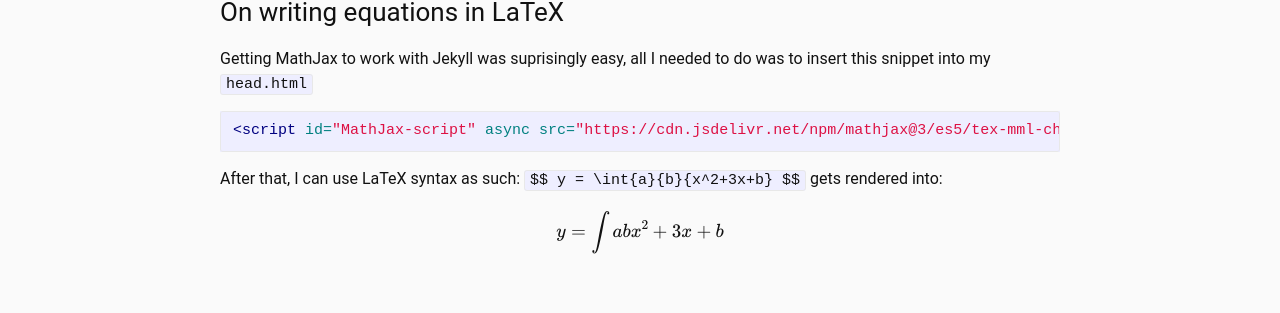
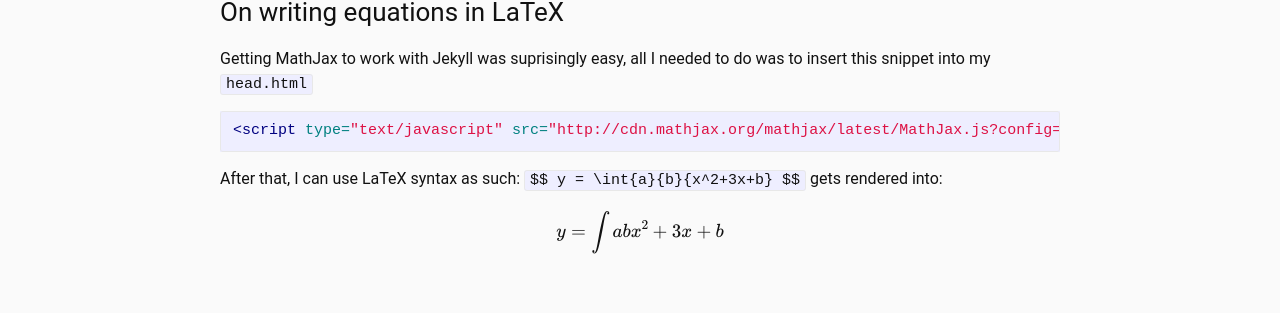
Before and after one commit to bolu-atx/bolu-atx.github.io, a Jekyll site: the page built from _posts/2020-06-08-helo-world.markdown, in a window 1280 px wide. Shown: the part 923-1236 px from the top of the page. Built offline with Jekyll 4.4.1, drawn with Linux system fonts in a browser that asks for light colours; formulas are drawn with MathJax 3.

Commit message:
revert back cdn for mathjax

````diff
--- a/_includes/head.html
+++ b/_includes/head.html
@@ -9,7 +9,7 @@
   <link rel="stylesheet" href="{{ "/css/main.css" | prepend: site.baseurl }}">
   <link rel="canonical" href="{{ page.url | replace:'index.html','' | prepend: site.baseurl | prepend: site.url }}">
   <link rel="alternate" type="application/rss+xml" title="{{ site.title }}" href="{{ "/feed.xml" | prepend: site.baseurl | prepend: site.url }}">
-  <script id="MathJax-script" async src="https://cdn.jsdelivr.net/npm/mathjax@3/es5/tex-mml-chtml.js"></script
+  <script type="text/javascript" src="http://cdn.mathjax.org/mathjax/latest/MathJax.js?config=TeX-AMS-MML_HTMLorMML"></script>
   {% if site.tags != "" %}
   {% include collect-tags.html %}
 {% endif %}
--- a/_posts/2020-06-08-helo-world.markdown
+++ b/_posts/2020-06-08-helo-world.markdown
@@ -35,7 +35,7 @@
 Getting MathJax to work with Jekyll was suprisingly easy, all I needed to do was to insert this snippet into my `head.html`
 
 ```html
-<script id="MathJax-script" async src="https://cdn.jsdelivr.net/npm/mathjax@3/es5/tex-mml-chtml.js"></script>
+<script type="text/javascript" src="http://cdn.mathjax.org/mathjax/latest/MathJax.js?config=TeX-AMS-MML_HTMLorMML"></script>
 ```
 After that, I can use LaTeX syntax as such: `$$ y = \int{a}{b}{x^2+3x+b} $$` gets rendered into:
 
````
